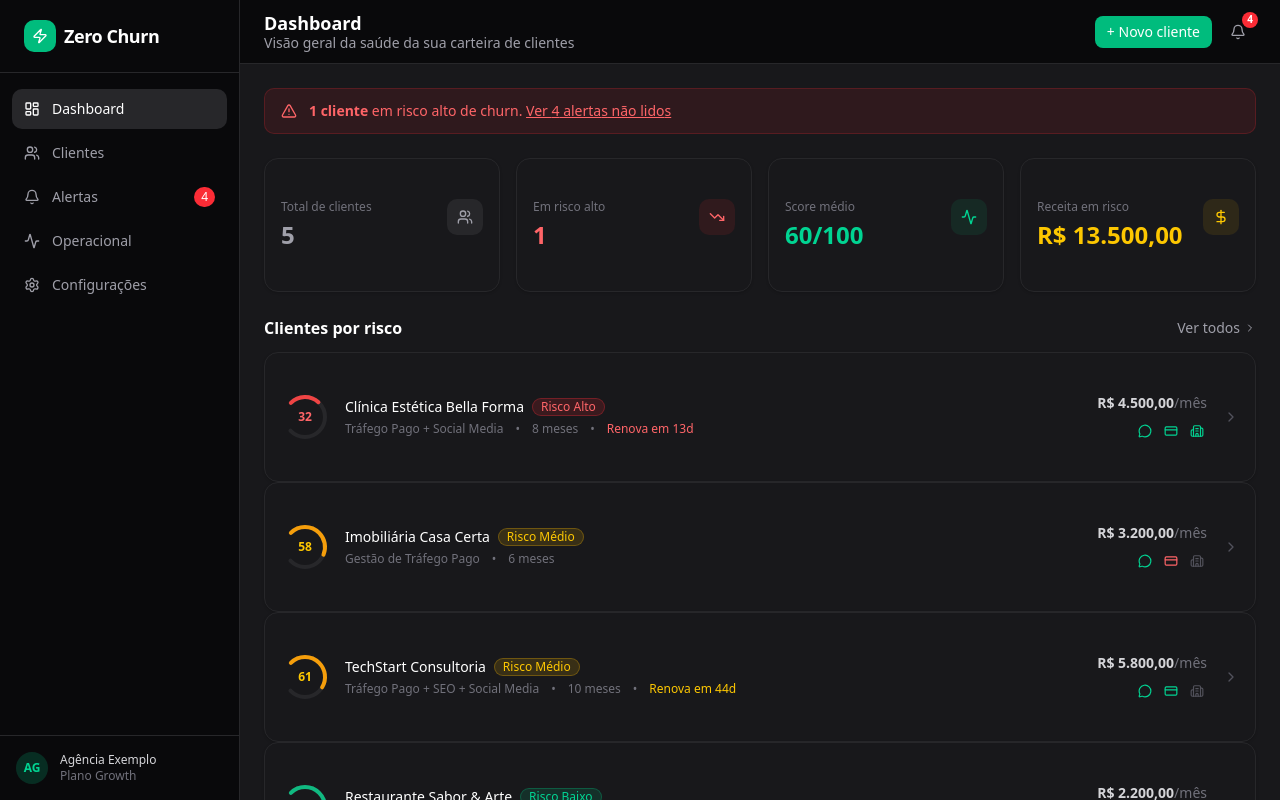
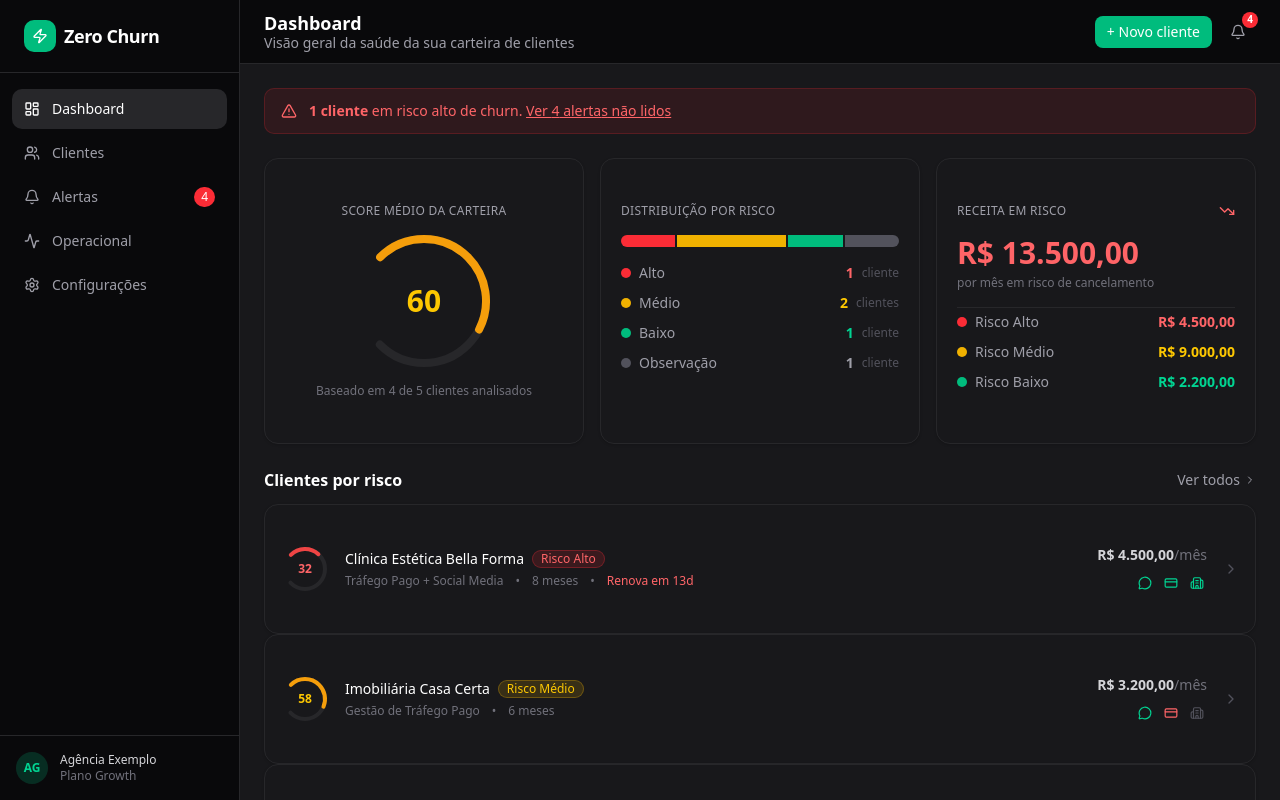
Before and after one commit to arthurfbrandos-opb/zero-churn, a Next.js app: page /dashboard in a window 1280 px wide. Shown: the top 800 px of the page. Built offline with nearby package versions, Linux system fonts and the light colour scheme.

Commit message:
feat: dashboard redesenhado — gauge circular de score, distribuição por risco e receita em risco com breakdown

```diff
--- a/src/app/(dashboard)/dashboard/page.tsx
+++ b/src/app/(dashboard)/dashboard/page.tsx
@@ -1,8 +1,5 @@
 import Link from 'next/link'
-import {
-  Users, TrendingDown, DollarSign, Activity,
-  ChevronRight, AlertTriangle, Clock,
-} from 'lucide-react'
+import { ChevronRight, AlertTriangle, Clock, TrendingDown } from 'lucide-react'
 import { Header } from '@/components/layout/header'
 import { Button } from '@/components/ui/button'
 import { Card, CardContent } from '@/components/ui/card'
@@ -10,10 +7,11 @@ import { RiskBadge } from '@/components/dashboard/risk-badge'
 import { ScoreGauge } from '@/components/dashboard/score-gauge'
 import { IntegrationStatusIcon } from '@/components/integracoes/integration-status-icon'
 import {
-  mockClients,
   getClientsSortedByRisk,
   getTotalRevenueAtRisk,
   getAverageHealthScore,
+  getRevenueByRisk,
+  getRiskCounts,
   mockAlerts,
 } from '@/lib/mock-data'
 import { ChurnRisk } from '@/types'
@@ -25,7 +23,8 @@ function formatCurrency(value: number) {
 function getTimeAsClient(startDate: string): string {
   const start = new Date(startDate)
   const now = new Date()
-  const months = (now.getFullYear() - start.getFullYear()) * 12 + (now.getMonth() - start.getMonth())
+  const months =
+    (now.getFullYear() - start.getFullYear()) * 12 + (now.getMonth() - start.getMonth())
   if (months < 1) return 'Novo cliente'
   if (months === 1) return '1 mês'
   return `${months} meses`
@@ -41,38 +40,18 @@ export default function DashboardPage() {
   const clients = getClientsSortedByRisk()
   const totalRevenueAtRisk = getTotalRevenueAtRisk()
   const avgScore = getAverageHealthScore()
-  const highRiskCount = clients.filter(c => c.healthScore?.churnRisk === 'high').length
-  const unreadAlerts = mockAlerts.filter(a => !a.isRead).length
+  const riskCounts = getRiskCounts()
+  const revenueByRisk = getRevenueByRisk()
+  const highRiskCount = riskCounts.high
+  const unreadAlerts = mockAlerts.filter((a) => !a.isRead).length
+  const totalClients = clients.length
+  const totalWithScore = clients.filter((c) => c.healthScore).length
 
-  const summaryCards = [
-    {
-      label: 'Total de clientes',
-      value: mockClients.length,
-      icon: Users,
-      color: 'text-zinc-400',
-      bg: 'bg-zinc-800',
-    },
-    {
-      label: 'Em risco alto',
-      value: highRiskCount,
-      icon: TrendingDown,
-      color: 'text-red-400',
-      bg: 'bg-red-500/10',
-    },
-    {
-      label: 'Score médio',
-      value: `${avgScore}/100`,
-      icon: Activity,
-      color: 'text-emerald-400',
-      bg: 'bg-emerald-500/10',
-    },
-    {
-      label: 'Receita em risco',
-      value: formatCurrency(totalRevenueAtRisk),
-      icon: DollarSign,
-      color: 'text-yellow-400',
-      bg: 'bg-yellow-500/10',
-    },
+  const riskDistribution = [
+    { label: 'Alto',        count: riskCounts.high,       color: 'bg-red-500',     textColor: 'text-red-400',     revenue: revenueByRisk.high   },
+    { label: 'Médio',       count: riskCounts.medium,     color: 'bg-yellow-500',  textColor: 'text-yellow-400',  revenue: revenueByRisk.medium },
+    { label: 'Baixo',       count: riskCounts.low,        color: 'bg-emerald-500', textColor: 'text-emerald-400', revenue: revenueByRisk.low    },
+    { label: 'Observação',  count: riskCounts.observacao, color: 'bg-zinc-600',    textColor: 'text-zinc-400',    revenue: 0                    },
   ]
 
   return (
@@ -90,13 +69,16 @@ export default function DashboardPage() {
       />
 
       <div className="p-6 space-y-6">
-        {/* Alerta de alto risco */}
+
+        {/* Banner de alerta */}
         {highRiskCount > 0 && (
           <div className="flex items-center gap-3 bg-red-500/10 border border-red-500/20 rounded-lg px-4 py-3">
             <AlertTriangle className="w-4 h-4 text-red-400 shrink-0" />
             <p className="text-red-400 text-sm">
-              <span className="font-semibold">{highRiskCount} cliente{highRiskCount > 1 ? 's' : ''}</span>
-              {' '}em risco alto de churn.{' '}
+              <span className="font-semibold">
+                {highRiskCount} cliente{highRiskCount > 1 ? 's' : ''}
+              </span>{' '}
+              em risco alto de churn.{' '}
               {unreadAlerts > 0 && (
                 <Link href="/alertas" className="underline hover:no-underline">
                   Ver {unreadAlerts} alerta{unreadAlerts > 1 ? 's' : ''} não lido{unreadAlerts > 1 ? 's' : ''}
@@ -106,30 +88,125 @@ export default function DashboardPage() {
           </div>
         )}
 
-        {/* Cards de resumo */}
-        <div className="grid grid-cols-2 lg:grid-cols-4 gap-4">
-          {summaryCards.map(({ label, value, icon: Icon, color, bg }) => (
-            <Card key={label} className="bg-zinc-900 border-zinc-800">
-              <CardContent className="p-4">
-                <div className="flex items-start justify-between">
-                  <div>
-                    <p className="text-zinc-500 text-xs font-medium mb-1">{label}</p>
-                    <p className={`text-2xl font-bold ${color}`}>{value}</p>
+        {/* ─── Resumo visual ──────────────────────────────────────── */}
+        <div className="grid grid-cols-1 lg:grid-cols-3 gap-4">
+
+          {/* Card 1 — Score médio (gauge circular) */}
+          <Card className="bg-zinc-900 border-zinc-800">
+            <CardContent className="p-5 flex flex-col items-center justify-center gap-3">
+              <p className="text-zinc-400 text-xs font-medium uppercase tracking-wide">
+                Score médio da carteira
+              </p>
+              <ScoreGauge score={avgScore} size="lg" />
+              <p className="text-zinc-500 text-xs">
+                Baseado em {totalWithScore} de {totalClients} clientes analisados
+              </p>
+            </CardContent>
+          </Card>
+
+          {/* Card 2 — Distribuição por risco */}
+          <Card className="bg-zinc-900 border-zinc-800">
+            <CardContent className="p-5 flex flex-col gap-4">
+              <p className="text-zinc-400 text-xs font-medium uppercase tracking-wide">
+                Distribuição por risco
+              </p>
+
+              {/* Barra proporcional */}
+              <div className="flex h-3 rounded-full overflow-hidden gap-0.5">
+                {riskDistribution.map(({ label, count, color }) => {
+                  const pct = totalClients > 0 ? (count / totalClients) * 100 : 0
+                  if (pct === 0) return null
+                  return (
+                    <div
+                      key={label}
+                      className={`${color} transition-all`}
+                      style={{ width: `${pct}%` }}
+                      title={`${label}: ${count}`}
+                    />
+                  )
+                })}
+              </div>
+
+              {/* Legenda */}
+              <div className="space-y-2.5">
+                {riskDistribution.map(({ label, count, color, textColor }) => (
+                  <div key={label} className="flex items-center justify-between">
+                    <div className="flex items-center gap-2">
+                      <div className={`w-2.5 h-2.5 rounded-full ${color}`} />
+                      <span className="text-zinc-400 text-sm">{label}</span>
+                    </div>
+                    <div className="flex items-center gap-2">
+                      <span className={`text-sm font-bold ${textColor}`}>{count}</span>
+                      <span className="text-zinc-600 text-xs">
+                        cliente{count !== 1 ? 's' : ''}
+                      </span>
+                    </div>
                   </div>
-                  <div className={`w-9 h-9 rounded-lg ${bg} flex items-center justify-center`}>
-                    <Icon className={`w-4 h-4 ${color}`} />
+                ))}
+              </div>
+            </CardContent>
+          </Card>
+
+          {/* Card 3 — Receita em risco */}
+          <Card className="bg-zinc-900 border-zinc-800">
+            <CardContent className="p-5 flex flex-col gap-4">
+              <div className="flex items-start justify-between">
+                <p className="text-zinc-400 text-xs font-medium uppercase tracking-wide">
+                  Receita em risco
+                </p>
+                <TrendingDown className="w-4 h-4 text-red-400" />
+              </div>
+
+              {/* Total */}
+              <div>
+                <p className="text-3xl font-bold text-red-400">
+                  {formatCurrency(totalRevenueAtRisk)}
+                </p>
+                <p className="text-zinc-500 text-xs mt-1">por mês em risco de cancelamento</p>
+              </div>
+
+              {/* Breakdown por nível */}
+              <div className="space-y-2.5 pt-1 border-t border-zinc-800">
+                <div className="flex items-center justify-between">
+                  <div className="flex items-center gap-2">
+                    <div className="w-2.5 h-2.5 rounded-full bg-red-500" />
+                    <span className="text-zinc-400 text-sm">Risco Alto</span>
                   </div>
+                  <span className="text-red-400 text-sm font-semibold">
+                    {formatCurrency(revenueByRisk.high)}
+                  </span>
                 </div>
-              </CardContent>
-            </Card>
-          ))}
+                <div className="flex items-center justify-between">
+                  <div className="flex items-center gap-2">
+                    <div className="w-2.5 h-2.5 rounded-full bg-yellow-500" />
+                    <span className="text-zinc-400 text-sm">Risco Médio</span>
+                  </div>
+                  <span className="text-yellow-400 text-sm font-semibold">
+                    {formatCurrency(revenueByRisk.medium)}
+                  </span>
+                </div>
+                <div className="flex items-center justify-between">
+                  <div className="flex items-center gap-2">
+                    <div className="w-2.5 h-2.5 rounded-full bg-emerald-500" />
+                    <span className="text-zinc-400 text-sm">Risco Baixo</span>
+                  </div>
+                  <span className="text-emerald-400 text-sm font-semibold">
+                    {formatCurrency(revenueByRisk.low)}
+                  </span>
+                </div>
+              </div>
+            </CardContent>
+          </Card>
         </div>
 
-        {/* Lista de clientes */}
+        {/* ─── Lista de clientes ──────────────────────────────────── */}
         <div>
           <div className="flex items-center justify-between mb-3">
             <h2 className="text-white font-semibold">Clientes por risco</h2>
-            <Link href="/clientes" className="text-zinc-400 hover:text-white text-sm flex items-center gap-1 transition-colors">
+            <Link
+              href="/clientes"
+              className="text-zinc-400 hover:text-white text-sm flex items-center gap-1 transition-colors"
+            >
               Ver todos <ChevronRight className="w-3 h-3" />
             </Link>
           </div>
@@ -146,6 +223,7 @@ export default function DashboardPage() {
                   <Card className="bg-zinc-900 border-zinc-800 hover:border-zinc-600 hover:bg-zinc-800/50 transition-all cursor-pointer group">
                     <CardContent className="p-4">
                       <div className="flex items-center gap-4">
+
                         {/* Score */}
                         <div className="shrink-0">
                           {isObservacao ? (
@@ -159,11 +237,11 @@ export default function DashboardPage() {
 
                         {/* Info */}
                         <div className="flex-1 min-w-0">
-                          <div className="flex items-center gap-2 mb-1">
+                          <div className="flex items-center gap-2 mb-1 flex-wrap">
                             <p className="text-white font-medium text-sm truncate">{client.name}</p>
                             <RiskBadge risk={risk} size="sm" />
                           </div>
-                          <div className="flex items-center gap-3 text-zinc-500 text-xs">
+                          <div className="flex items-center gap-3 text-zinc-500 text-xs flex-wrap">
                             <span>{client.serviceSold}</span>
                             <span>•</span>
                             <span>{getTimeAsClient(client.contractStartDate)}</span>
@@ -178,10 +256,11 @@ export default function DashboardPage() {
                           </div>
                         </div>
 
-                        {/* Integrações + valor */}
+                        {/* Valor + integrações */}
                         <div className="flex flex-col items-end gap-2 shrink-0">
                           <p className="text-zinc-300 text-sm font-semibold">
-                            {formatCurrency(client.contractValue)}<span className="text-zinc-500 font-normal">/mês</span>
+                            {formatCurrency(client.contractValue)}
+                            <span className="text-zinc-500 font-normal">/mês</span>
                           </p>
                           <div className="flex items-center gap-1.5">
                             {client.integrations.map((int) => (
--- a/src/lib/mock-data.ts
+++ b/src/lib/mock-data.ts
@@ -364,6 +364,26 @@ export function getAverageHealthScore(): number {
   return Math.round(total / clientsWithScore.length)
 }
 
+export function getRiskCounts() {
+  const counts = { high: 0, medium: 0, low: 0, observacao: 0 }
+  mockClients.forEach((c) => {
+    const risk = c.healthScore?.churnRisk ?? 'observacao'
+    counts[risk]++
+  })
+  return counts
+}
+
+export function getRevenueByRisk() {
+  const revenue = { high: 0, medium: 0, low: 0 }
+  mockClients.forEach((c) => {
+    const risk = c.healthScore?.churnRisk
+    if (risk === 'high') revenue.high += c.contractValue
+    else if (risk === 'medium') revenue.medium += c.contractValue
+    else if (risk === 'low') revenue.low += c.contractValue
+  })
+  return revenue
+}
+
 export function getClientsSortedByRisk(): ClientWithScore[] {
   const riskOrder: Record<string, number> = { high: 0, medium: 1, low: 2, observacao: 3 }
   return [...mockClients].sort((a, b) => {
```
